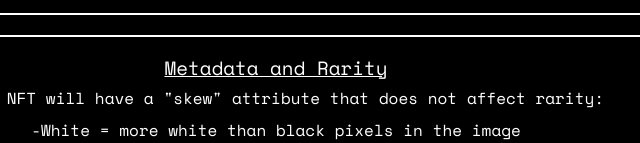
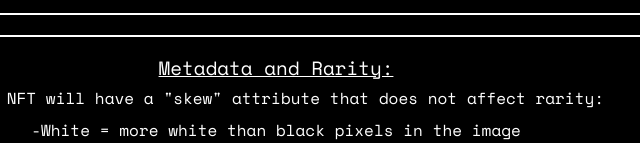
Before and after one commit to bengrnb/permanentpixels, a plain HTML site: page index.html in a window 1280 px wide. Shown: the part 657-800 px from the top of the page, 364-1004 px from the left. Drawn offline with nearby package versions, Linux system fonts and the light colour scheme.

Commit message:
Update index.html

```diff
--- a/index.html
+++ b/index.html
@@ -40,7 +40,7 @@
                     -There will be a delay between the time a NFT is minted and the time it can be revealed. If your NFT does not reveal instantly after selection the "refresh Metadata" button and reloading the page, wait a few minutes and come back later.</p>
                 </div>
                 <div class="card">
-                    <h2>Metadata and Rarity</h2>
+                    <h2>Metadata and Rarity:</h2>
                     <p>-Each NFT will have a "skew" attribute that does not affect rarity:<br>
 
                     -White = more white than black pixels in the image<br>
```
